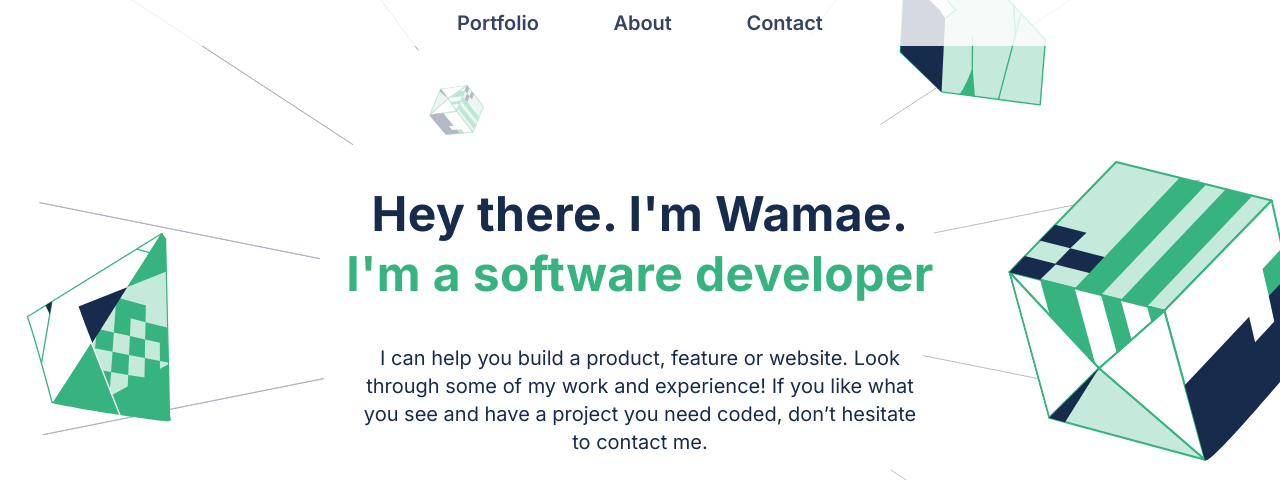
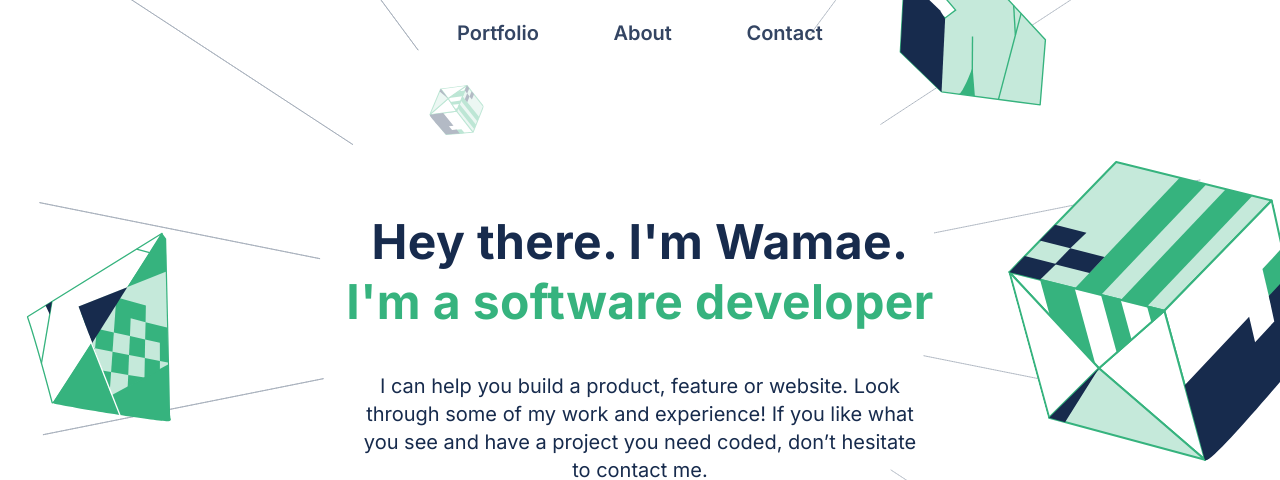
Before and after one commit to MosDevx/Wamae-Portfolio, a website: page index.html in a window 1280 px wide. Shown: the top 480 px of the page. Drawn offline with Linux system fonts and the light colour scheme.

Commit message:
Fixed style.scsss

```diff
--- a/Style/style.scss
+++ b/Style/style.scss
@@ -740,31 +740,23 @@ $screen-extra-large-min:1200px;
 
     .homepage-header-large-screen {
       display: flex;
-      // position:fixed;
-      top:0;
-      left:0;
       justify-content: center;
       padding: 8px;
-      margin-top: 0px;
-      // background-color: yellow;
-      // background-color:rgba(255, 255, 255, 0.824);
-      width:100vw;
-      z-index: 2;
+      margin-top: 10px;
 
       nav {
         a {
-          // text-decoration: none;
-          // color: #344563;
+          text-decoration: none;
+          color: #344563;
           padding: 5px;
           margin: 0 30px;
           font-size: 20px;
           font-weight: 600;
           transition: color 0.2s ease-in-out;
-          color:red;
+
           &:hover {
             color: #9836b3;
-
-
+          }
         }
       }
     }
--- a/index.js
+++ b/index.js
@@ -189,8 +189,7 @@ window.addEventListener('scroll', () => {
       desktopNavLinkList.forEach((navLink) => {
         if (sectionId === navLink.getAttribute('href').replace('#', '')) {
           navLink.classList.add('nav-underline');
-          console.log("hey there")
-        }
+git l        }
         navLink.classList.remove('nav-underline');
       });
     }
```
Also changed, not shown: Style/style.css, dist/css/style.css (deleted), 2 other files.
